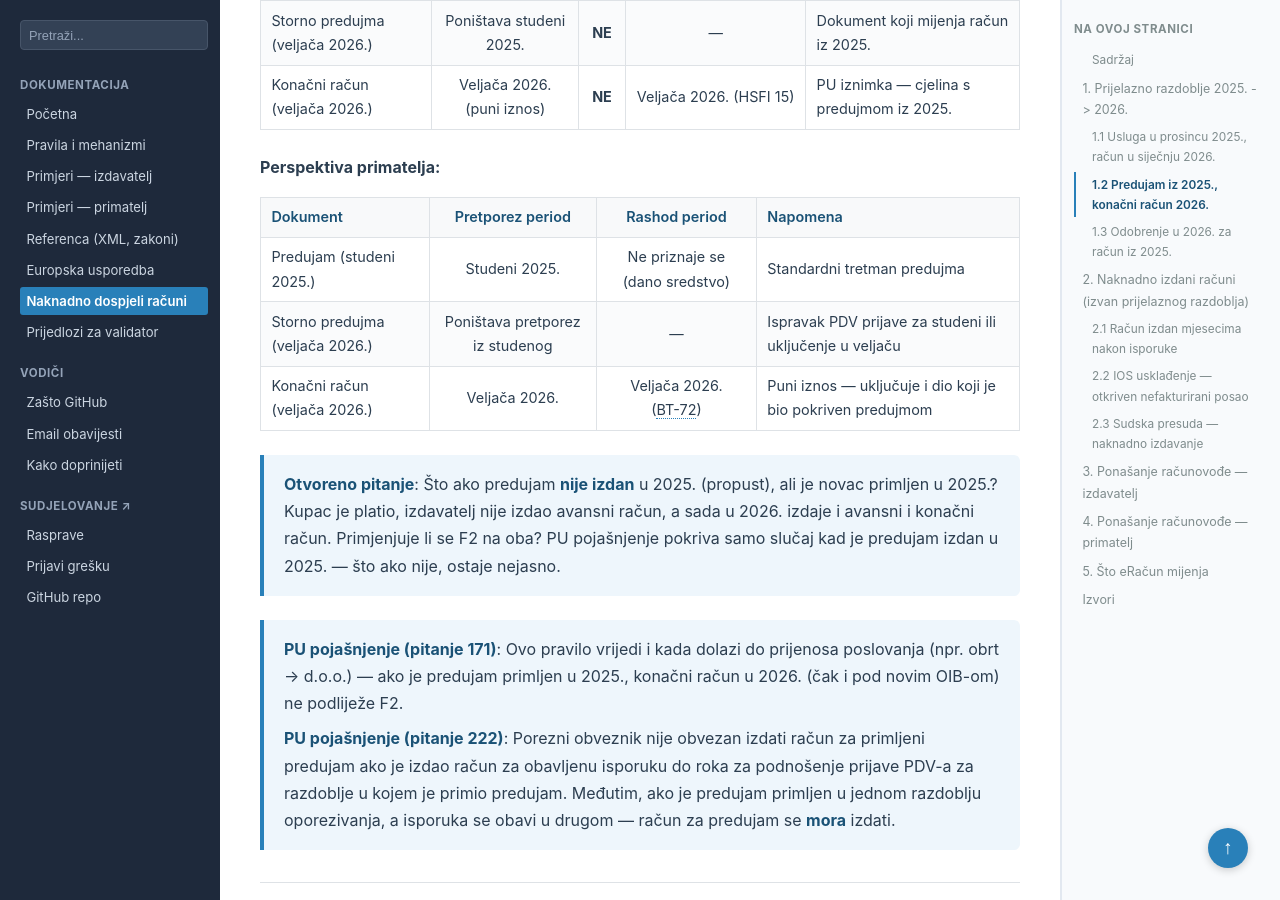
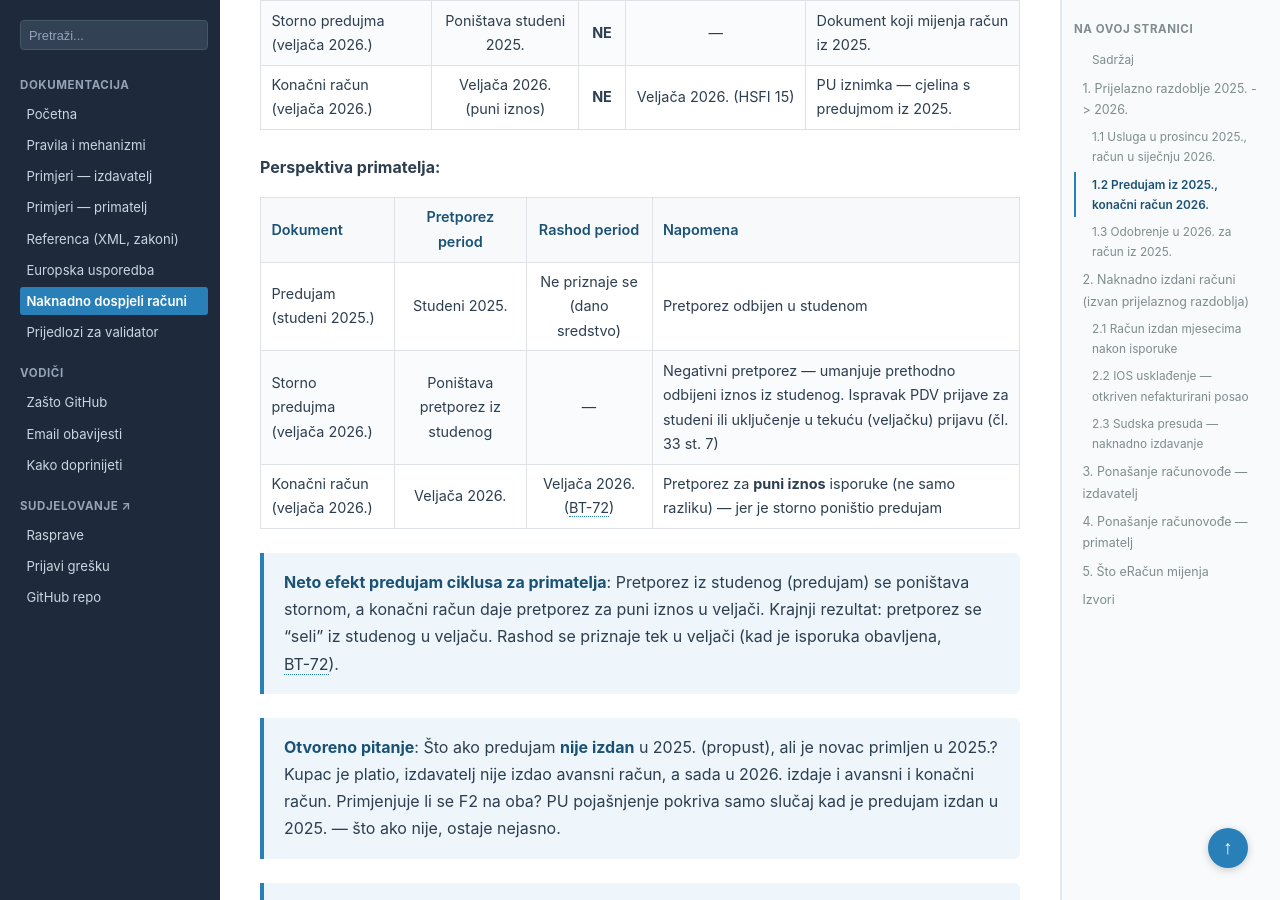
Before and after one commit to dageci/eracun-fiskalizacija-datumi, a Jekyll site: the page built from docs/naknadno-dospjeli-racuni.md, in a window 1280 px wide and 900 px high, scrolled down 4797 px. Built offline with Jekyll 4.4.1, drawn with Linux system fonts in a browser that asks for light colours.

Commit message:
predujam primatelj: pojašnjen neto efekt storno + konačni
Storno poništava pretporez iz studenog, konačni daje pretporez
za puni iznos u veljači. Neto: pretporez se "seli" iz studenog
u veljaču. Rashod tek po isporuci (BT-72).

```diff
--- a/docs/naknadno-dospjeli-racuni.md
+++ b/docs/naknadno-dospjeli-racuni.md
@@ -116,9 +116,11 @@ Kupac je platio predujam u studenom 2025., izdavatelj je izdao avansni račun u
 
 | Dokument | Pretporez period | Rashod period | Napomena |
 |----------|:---:|:---:|---|
-| Predujam (studeni 2025.) | Studeni 2025. | Ne priznaje se (dano sredstvo) | Standardni tretman predujma |
-| Storno predujma (veljača 2026.) | Poništava pretporez iz studenog | — | Ispravak PDV prijave za studeni ili uključenje u veljaču |
-| Konačni račun (veljača 2026.) | Veljača 2026. | Veljača 2026. (BT-72) | Puni iznos — uključuje i dio koji je bio pokriven predujmom |
+| Predujam (studeni 2025.) | Studeni 2025. | Ne priznaje se (dano sredstvo) | Pretporez odbijen u studenom |
+| Storno predujma (veljača 2026.) | Poništava pretporez iz studenog | — | Negativni pretporez — umanjuje prethodno odbijeni iznos iz studenog. Ispravak PDV prijave za studeni ili uključenje u tekuću (veljačku) prijavu (čl. 33 st. 7) |
+| Konačni račun (veljača 2026.) | Veljača 2026. | Veljača 2026. (BT-72) | Pretporez za **puni iznos** isporuke (ne samo razliku) — jer je storno poništio predujam |
+
+> **Neto efekt predujam ciklusa za primatelja**: Pretporez iz studenog (predujam) se poništava stornom, a konačni račun daje pretporez za puni iznos u veljači. Krajnji rezultat: pretporez se "seli" iz studenog u veljaču. Rashod se priznaje tek u veljači (kad je isporuka obavljena, BT-72).
 
 > **Otvoreno pitanje**: Što ako predujam **nije izdan** u 2025. (propust), ali je novac primljen u 2025.? Kupac je platio, izdavatelj nije izdao avansni račun, a sada u 2026. izdaje i avansni i konačni račun. Primjenjuje li se F2 na oba? PU pojašnjenje pokriva samo slučaj kad je predujam izdan u 2025. — što ako nije, ostaje nejasno.
 
```
